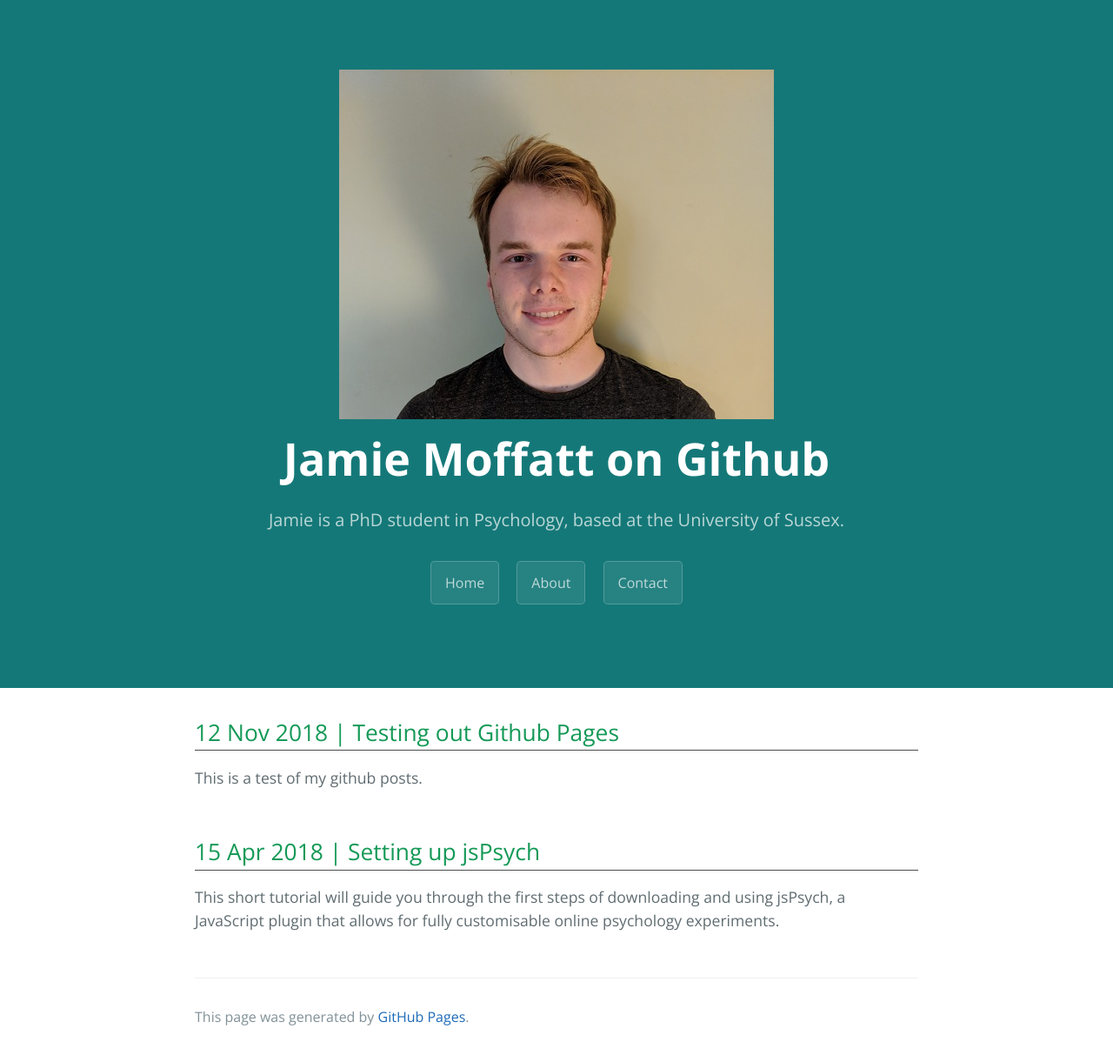
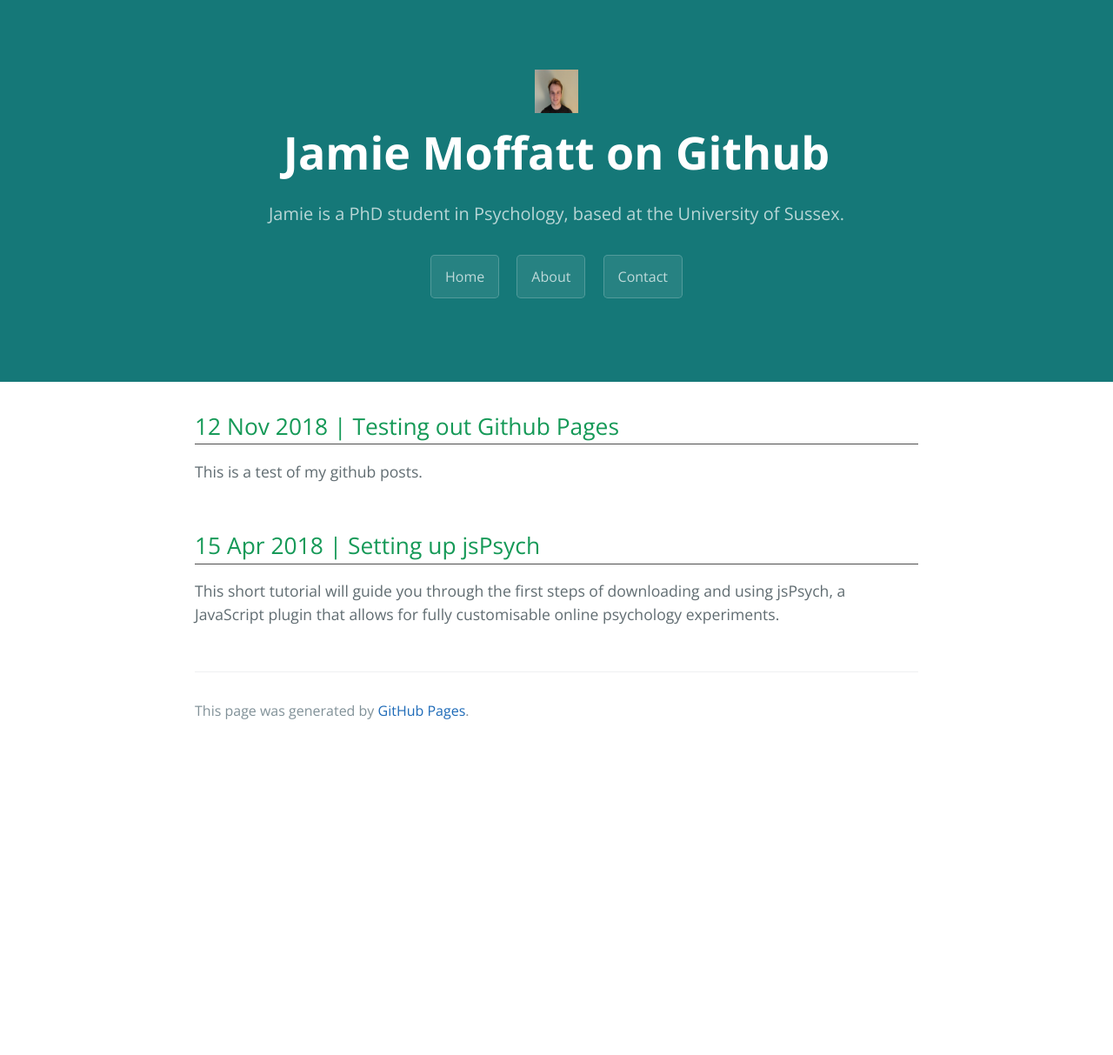
Before and after one commit to jamie-moffatt/jamie-moffatt.github.io, a Jekyll site: the page built from index.md, in a window 1280 px wide. Shown: the whole page at 87% size. Built offline with Jekyll 4.4.1, drawn with Linux system fonts in a browser that asks for light colours; our own code applies the rules of GitHub Pages for plain Markdown files; after the commit the page ends 900 px from its top, so only the background shows below that.

Commit message:
image sizing

```diff
--- a/_layouts/default.html
+++ b/_layouts/default.html
@@ -24,7 +24,7 @@
   <body>
 
     <header class="page-header" role="banner">
-      <img src="assets/img/test_profile.jpg">
+      <img class="header-img" src="assets/img/test_profile.jpg" height="50" width="50">
       <h1 class="project-name">{{ site.title | default: site.github.repository_name }}</h1>
       <h2 class="project-tagline">{{ site.description | default: site.github.project_tagline }}</h2>
       <!-- The pages -->
--- a/assets/css/style.scss
+++ b/assets/css/style.scss
@@ -24,3 +24,6 @@
   background-color: #157878;
   background-image: unset; // Remove the gradient
 }
+
+.header-img {
+}
```
